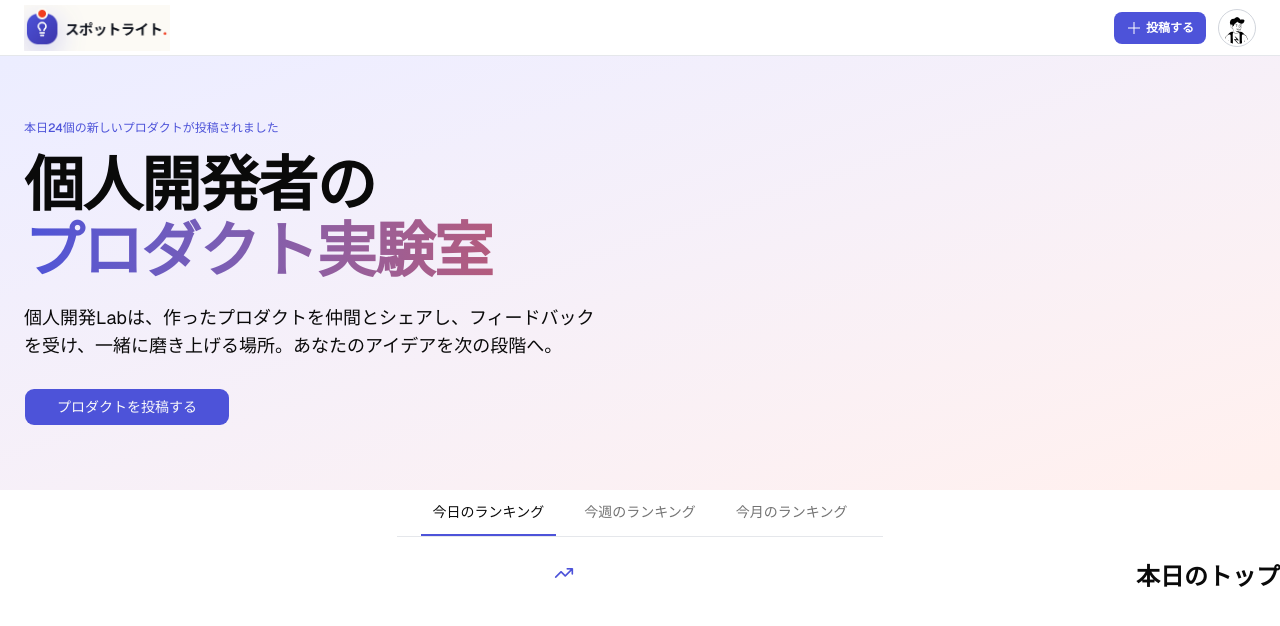
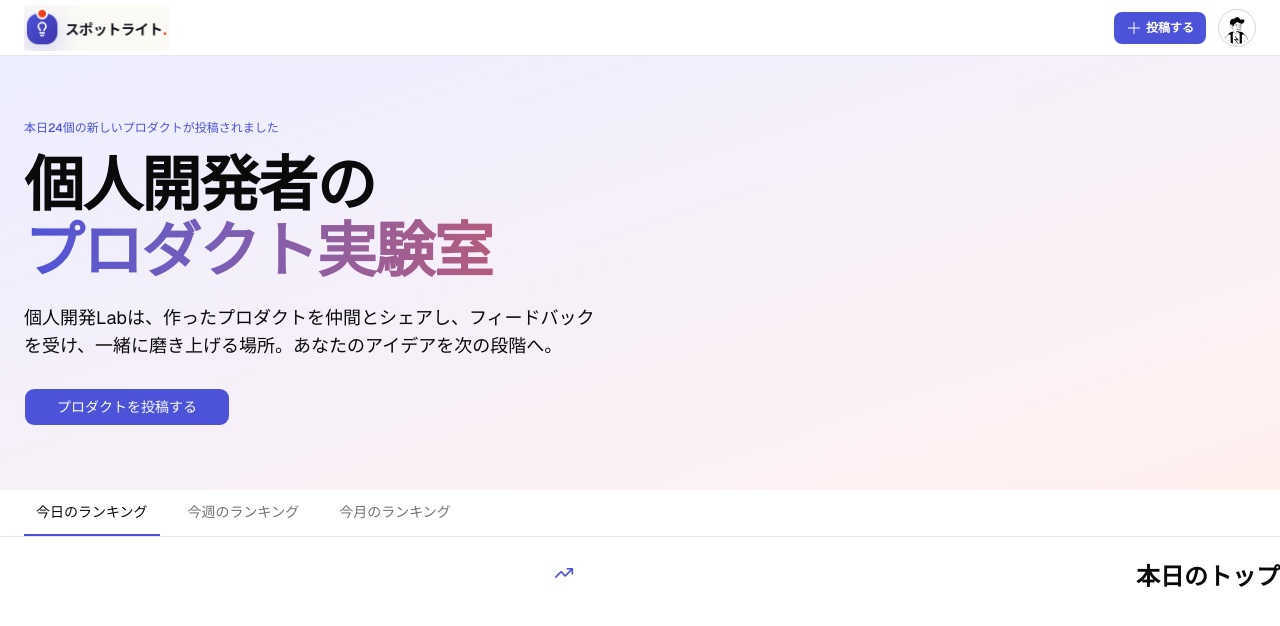
Before and after one commit to shima-engineer/project-a, a Next.js app: page / in a window 1280 px wide. Shown: the top 626 px of the page. Built offline with nearby package versions, Linux system fonts and the light colour scheme.

Commit message:
fix:RankTabsコンポーネント修正

```diff
--- a/src/features/ranking/RankTabs.tsx
+++ b/src/features/ranking/RankTabs.tsx
@@ -3,7 +3,7 @@ import React from "react";
 
 const RankTabs = () => {
   return (
-    <nav className="mx-auto max-w-7xl px-4 sm:px-6 flex gap-1 overflow-x-auto scrollbar-hide border-b border-gray-200">
+    <nav className="w-full px-4 sm:px-6 flex gap-1 overflow-x-auto scrollbar-hide border-b border-gray-200">
       <ul className="flex h-full space-x-4">
         <li className="shrink-0 px-3 py-3 text-sm font-medium border-b-2 transition-colors border-primary text-foreground">
           <Link href="/ranking/today">今日のランキング</Link>
```
